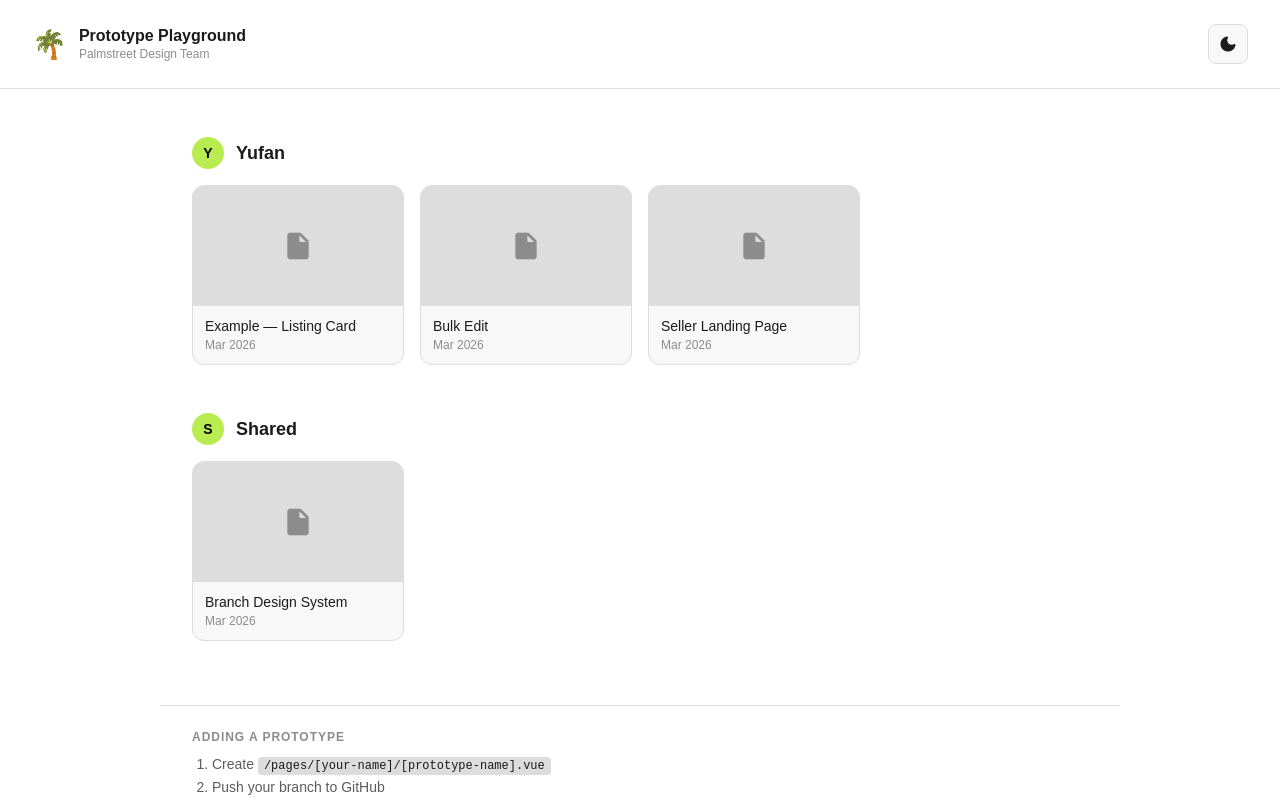
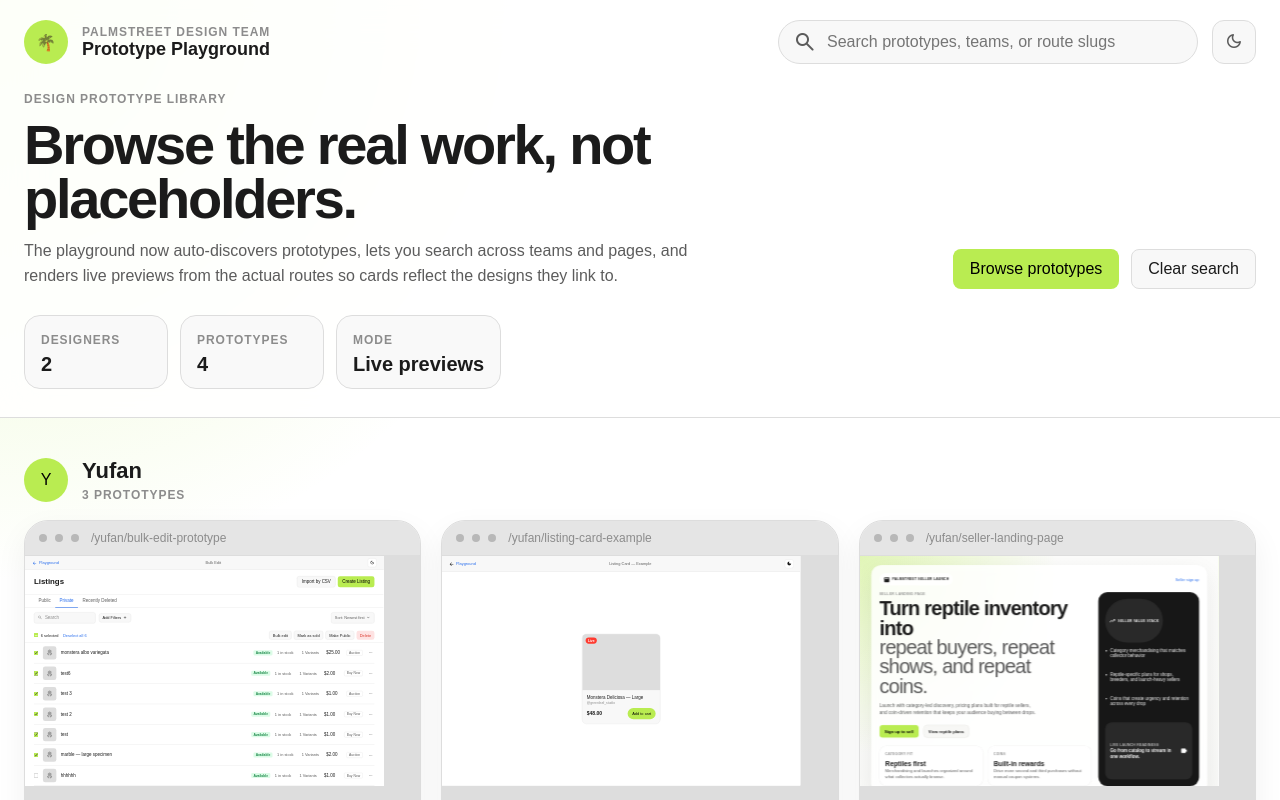
Before and after one commit to yufan-meow/palmstreet-prototype-playground, a Nuxt app: page / in a window 1280 px wide. Shown: the top 800 px of the page. Built offline with nearby package versions, Linux system fonts and the light colour scheme; a web font is replaced by a local one.

Commit message:
Redesign prototype library homepage

```diff
--- a/pages/index.vue
+++ b/pages/index.vue
@@ -1,61 +1,139 @@
 <template>
   <div class="playground">
-    <!-- Header -->
     <header class="header">
+      <div class="header-shell">
         <div class="header-left">
-        <span class="header-logo">🌴</span>
+          <div class="brand-mark">🌴</div>
           <div>
+            <p class="header-eyebrow">Palmstreet Design Team</p>
             <h1 class="header-title">Prototype Playground</h1>
-          <p class="header-sub">Palmstreet Design Team</p>
           </div>
         </div>
+
+        <div class="header-actions">
+          <label class="search-field">
+            <span class="material-symbols-rounded search-icon">search</span>
+            <input
+              v-model="searchQuery"
+              type="search"
+              placeholder="Search prototypes, teams, or route slugs"
+            >
+          </label>
+
           <button class="theme-toggle" @click="toggleTheme()">
-        <span class="icon" style="font-size:20px">{{ theme === 'dark' ? 'light_mode' : 'dark_mode' }}</span>
+            <span class="material-symbols-rounded" style="font-size:20px">{{ theme === 'dark' ? 'light_mode' : 'dark_mode' }}</span>
           </button>
+        </div>
+      </div>
+
+      <div class="hero">
+        <div class="hero-copy">
+          <p class="hero-kicker">Design Prototype Library</p>
+          <h2 class="hero-title">Browse the real work, not placeholders.</h2>
+          <p class="hero-sub">
+            The playground now auto-discovers prototypes, lets you search across teams and pages, and renders live previews from the actual routes so cards reflect the designs they link to.
+          </p>
+        </div>
+
+        <div class="hero-actions-row">
+          <BranchButton variant="primary" size="md" @click="scrollToResults">
+            Browse prototypes
+          </BranchButton>
+          <BranchButton variant="secondary" size="md" @click="searchQuery = ''">
+            Clear search
+          </BranchButton>
+        </div>
+
+        <div class="hero-stats">
+          <div class="hero-stat">
+            <span class="hero-stat-label">Designers</span>
+            <strong>{{ filteredDesigners.length }}</strong>
+          </div>
+          <div class="hero-stat">
+            <span class="hero-stat-label">Prototypes</span>
+            <strong>{{ filteredPrototypeCount }}</strong>
+          </div>
+          <div class="hero-stat">
+            <span class="hero-stat-label">Mode</span>
+            <strong>{{ searchQuery ? 'Filtered' : 'Live previews' }}</strong>
+          </div>
+        </div>
+      </div>
     </header>
 
-    <!-- Designer sections -->
-    <main class="main">
-      <section v-for="designer in designers" :key="designer.name" class="designer-section">
+    <main id="results" class="main">
+      <section
+        v-for="designer in filteredDesigners"
+        :key="designer.name"
+        class="designer-section"
+      >
         <div class="designer-header">
           <div class="avatar">{{ designer.initials }}</div>
+          <div class="designer-meta">
             <h2 class="designer-name">{{ designer.name }}</h2>
+            <p class="designer-sub">{{ designer.prototypes.length }} prototype{{ designer.prototypes.length === 1 ? '' : 's' }}</p>
+          </div>
         </div>
 
         <div class="prototype-grid">
-          <NuxtLink
+          <article
             v-for="proto in designer.prototypes"
             :key="proto.path"
-            :to="proto.path"
             class="proto-card"
           >
-            <div class="proto-thumb">
-              <span class="icon" style="font-size:32px; color: var(--content-tertiary)">draft</span>
+            <NuxtLink :to="proto.path" class="proto-preview-link" :aria-label="`Open ${proto.name}`">
+              <div class="proto-toolbar">
+                <span class="proto-dot" />
+                <span class="proto-dot" />
+                <span class="proto-dot" />
+                <span class="proto-route">{{ proto.path }}</span>
               </div>
-            <div class="proto-info">
-              <p class="proto-name">{{ proto.name }}</p>
-              <p class="proto-date">{{ proto.date }}</p>
+
+              <div class="proto-preview-frame">
+                <div class="proto-preview-scale">
+                  <iframe
+                    :src="proto.path"
+                    :title="`${proto.name} preview`"
+                    loading="lazy"
+                    tabindex="-1"
+                  />
+                </div>
               </div>
             </NuxtLink>
 
-          <!-- Empty state -->
-          <div v-if="designer.prototypes.length === 0" class="empty-state">
-            <span class="icon" style="color: var(--content-tertiary)">add_circle</span>
-            <p>No prototypes yet</p>
+            <div class="proto-info">
+              <div class="proto-copy">
+                <p class="proto-name">{{ proto.name }}</p>
+                <p class="proto-meta">{{ proto.designer }} · {{ proto.date }}</p>
               </div>
+              <BranchButton variant="secondary" size="sm" @click="router.push(proto.path)">
+                Open
+              </BranchButton>
             </div>
+          </article>
+        </div>
+      </section>
+
+      <section v-if="filteredDesigners.length === 0" class="empty-state">
+        <span class="material-symbols-rounded empty-icon">search_off</span>
+        <h2>No prototypes match that search.</h2>
+        <p>Try a designer name, a route slug like `seller`, or clear the filter to browse everything again.</p>
+        <BranchButton variant="secondary" size="md" @click="searchQuery = ''">
+          Reset search
+        </BranchButton>
       </section>
     </main>
 
-    <!-- How to add -->
     <footer class="footer">
+      <div>
         <p class="footer-title">Adding a prototype</p>
         <ol class="footer-steps">
           <li>Create <code>/pages/[your-name]/[prototype-name].vue</code></li>
-        <li>Push your branch to GitHub</li>
-        <li>Vercel generates a preview URL automatically</li>
-        <li>Share the URL in Slack or Linear</li>
+          <li>Run <code>npm run build</code> before pushing</li>
+          <li>Push to GitHub and let Vercel deploy the route</li>
+          <li>Reload this page to see the card appear automatically</li>
         </ol>
+      </div>
     </footer>
   </div>
 </template>
@@ -63,214 +141,475 @@
 <script setup>
 const theme = inject('theme')
 const toggleTheme = inject('toggleTheme')
+const router = useRouter()
+const searchQuery = ref('')
+const pageModules = import.meta.glob('./**/*.vue')
 
-// Add your name and prototypes here as you build them
-const designers = ref([
-  {
-    name: 'Yufan',
-    initials: 'Y',
-    prototypes: [
-      { name: 'Example — Listing Card', path: '/yufan/listing-card-example', date: 'Mar 2026' },
-      { name: 'Bulk Edit', path: '/yufan/bulk-edit-prototype', date: 'Mar 2026' },
-      { name: 'Seller Landing Page', path: '/yufan/seller-landing-page', date: 'Mar 2026' }
-    ]
-  },
-  {
-    name: 'Shared',
-    initials: 'S',
-    prototypes: [
-      { name: 'Branch Design System', path: '/shared/design-system', date: 'Mar 2026' }
-    ]
+function toTitleCase(value) {
+  return value
+    .split('-')
+    .filter(Boolean)
+    .map(part => part.charAt(0).toUpperCase() + part.slice(1))
+    .join(' ')
 }
-])
+
+function formatPrototypeName(slug) {
+  return toTitleCase(slug)
+}
+
+function formatDesignerName(slug) {
+  if (slug === 'shared') return 'Shared'
+  return toTitleCase(slug)
+}
+
+function scrollToResults() {
+  document.getElementById('results')?.scrollIntoView({ behavior: 'smooth', block: 'start' })
+}
+
+const designers = computed(() => {
+  const grouped = new Map()
+
+  Object.keys(pageModules).forEach((filePath) => {
+    const match = filePath.match(/^\.\/([^/]+)\/([^/]+)\.vue$/)
+    if (!match) return
+
+    const [, designerSlug, prototypeSlug] = match
+    const routePath = `/${designerSlug}/${prototypeSlug}`
+    const designerName = formatDesignerName(designerSlug)
+
+    if (!grouped.has(designerSlug)) {
+      grouped.set(designerSlug, {
+        name: designerName,
+        initials: designerName.charAt(0).toUpperCase(),
+        prototypes: [],
+      })
+    }
+
+    grouped.get(designerSlug).prototypes.push({
+      name: formatPrototypeName(prototypeSlug),
+      path: routePath,
+      date: 'Mar 2026',
+      designer: designerName,
+    })
+  })
+
+  return Array.from(grouped.entries())
+    .sort(([a], [b]) => {
+      if (a === 'shared') return 1
+      if (b === 'shared') return -1
+      return a.localeCompare(b)
+    })
+    .map(([, designer]) => ({
+      ...designer,
+      prototypes: designer.prototypes.sort((a, b) => a.name.localeCompare(b.name)),
+    }))
+})
+
+const filteredDesigners = computed(() => {
+  const query = searchQuery.value.trim().toLowerCase()
+  if (!query) return designers.value
+
+  return designers.value
+    .map(designer => ({
+      ...designer,
+      prototypes: designer.prototypes.filter((proto) => {
+        const haystack = [designer.name, proto.name, proto.path].join(' ').toLowerCase()
+        return haystack.includes(query)
+      }),
+    }))
+    .filter(designer => designer.prototypes.length > 0)
+})
+
+const filteredPrototypeCount = computed(() =>
+  filteredDesigners.value.reduce((total, designer) => total + designer.prototypes.length, 0)
+)
 </script>
 
 <style scoped>
 .playground {
   min-height: 100vh;
-  background: var(--section-basement);
-  padding: 0 0 80px;
+  background:
+    radial-gradient(circle at top left, color-mix(in srgb, var(--section-cta) 32%, transparent), transparent 28%),
+    var(--section-basement);
+  color: var(--content-primary);
+  padding-bottom: 72px;
 }
 
 .header {
+  position: sticky;
+  top: 0;
+  z-index: 20;
+  backdrop-filter: blur(20px);
+  background: color-mix(in srgb, var(--section-basement) 88%, transparent);
+  border-bottom: 1px solid var(--border);
+}
+
+.header-shell,
+.hero,
+.main,
+.footer {
+  width: min(1240px, calc(100% - 48px));
+  margin: 0 auto;
+}
+
+.header-shell {
   display: flex;
   align-items: center;
   justify-content: space-between;
-  padding: 24px 32px;
-  border-bottom: 1px solid var(--border);
-  position: sticky;
-  top: 0;
-  background: var(--section-basement);
-  z-index: 10;
+  gap: 20px;
+  padding: 20px 0;
 }
 
-.header-left {
+.header-left,
+.header-actions,
+.designer-header,
+.proto-info {
   display: flex;
   align-items: center;
-  gap: 12px;
 }
 
-.header-logo {
-  font-size: 28px;
+.header-left,
+.header-actions {
+  gap: 14px;
+}
+
+.brand-mark,
+.avatar {
+  width: 44px;
+  height: 44px;
+  border-radius: 999px;
+  display: grid;
+  place-items: center;
+  background: var(--section-cta);
+  color: var(--content-always-black);
+}
+
+.header-eyebrow,
+.hero-kicker,
+.hero-stat-label,
+.footer-title,
+.designer-sub,
+.proto-meta {
+  margin: 0;
+  color: var(--content-tertiary);
+  font-size: 12px;
+  font-weight: 600;
+  letter-spacing: 0.08em;
+  text-transform: uppercase;
+}
+
+.header-title,
+.hero-title,
+.designer-name,
+.proto-name,
+.empty-state h2 {
+  margin: 0;
 }
 
 .header-title {
-  font-size: 16px;
+  font-size: 18px;
   font-weight: 600;
-  color: var(--content-primary);
 }
 
-.header-sub {
-  font-size: 12px;
-  color: var(--content-tertiary);
-  margin-top: 2px;
+.search-field {
+  min-width: min(420px, 50vw);
+  height: 44px;
+  border: 1px solid var(--border);
+  border-radius: 999px;
+  background: var(--section-floor-1);
+  display: flex;
+  align-items: center;
+  gap: 10px;
+  padding: 0 14px;
+}
+
+.search-field input {
+  width: 100%;
+  border: none;
+  background: transparent;
+  color: var(--content-primary);
+  font: inherit;
+}
+
+.search-field input:focus {
+  outline: none;
+}
+
+.search-icon,
+.theme-toggle,
+.empty-icon,
+.material-symbols-rounded {
+  color: var(--content-secondary);
 }
 
 .theme-toggle {
-  width: 40px;
-  height: 40px;
-  border-radius: 8px;
+  width: 44px;
+  height: 44px;
+  border-radius: 12px;
   border: 1px solid var(--border);
   background: var(--section-floor-1);
   cursor: pointer;
-  display: flex;
-  align-items: center;
-  justify-content: center;
-  transition: background 0.15s;
 }
 
-.theme-toggle:hover {
-  background: var(--section-floor-2);
+.hero {
+  display: grid;
+  grid-template-columns: minmax(0, 1.1fr) auto;
+  gap: 20px;
+  padding: 8px 0 28px;
+  align-items: end;
+}
+
+.hero-copy {
+  display: grid;
+  gap: 12px;
+  max-width: 760px;
+}
+
+.hero-title {
+  font-size: clamp(32px, 5vw, 56px);
+  line-height: 0.96;
+  letter-spacing: -0.04em;
+}
+
+.hero-sub {
+  margin: 0;
+  max-width: 680px;
+  color: var(--content-secondary);
+  font-size: 16px;
+  line-height: 1.6;
+}
+
+.hero-actions-row,
+.hero-stats {
+  display: flex;
+  gap: 12px;
+  flex-wrap: wrap;
+}
+
+.hero-actions-row {
+  justify-content: flex-end;
+}
+
+.hero-stats {
+  grid-column: 1 / -1;
+  padding-top: 6px;
+}
+
+.hero-stat {
+  min-width: 144px;
+  padding: 14px 16px;
+  border-radius: 16px;
+  border: 1px solid var(--border);
+  background: color-mix(in srgb, var(--section-floor-1) 78%, transparent);
+}
+
+.hero-stat strong {
+  display: block;
+  margin-top: 6px;
+  font-size: 20px;
+  line-height: 1;
 }
 
 .main {
-  max-width: 960px;
-  margin: 0 auto;
-  padding: 48px 32px 0;
-  display: flex;
-  flex-direction: column;
-  gap: 48px;
+  display: grid;
+  gap: 40px;
+  padding-top: 40px;
 }
 
-.designer-section {}
+.designer-section {
+  display: grid;
+  gap: 18px;
+}
 
 .designer-header {
-  display: flex;
-  align-items: center;
-  gap: 12px;
-  margin-bottom: 16px;
+  gap: 14px;
 }
 
-.avatar {
-  width: 32px;
-  height: 32px;
-  border-radius: 9999px;
-  background: var(--section-cta);
-  color: var(--content-always-black);
-  font-size: 14px;
-  font-weight: 600;
-  display: flex;
-  align-items: center;
-  justify-content: center;
+.designer-meta {
+  display: grid;
+  gap: 4px;
 }
 
 .designer-name {
-  font-size: 18px;
+  font-size: 22px;
   font-weight: 600;
-  color: var(--content-primary);
 }
 
 .prototype-grid {
   display: grid;
-  grid-template-columns: repeat(auto-fill, minmax(200px, 1fr));
-  gap: 16px;
+  grid-template-columns: repeat(auto-fit, minmax(320px, 1fr));
+  gap: 20px;
 }
 
 .proto-card {
   border: 1px solid var(--border);
-  border-radius: 12px;
+  border-radius: 24px;
   overflow: hidden;
   background: var(--section-floor-1);
-  text-decoration: none;
-  transition: border-color 0.15s, transform 0.15s;
+  box-shadow: 0 12px 32px color-mix(in srgb, var(--content-always-black) 6%, transparent);
 }
 
-.proto-card:hover {
-  border-color: var(--border-strong);
-  transform: translateY(-2px);
+.proto-preview-link {
+  display: block;
+  text-decoration: none;
 }
 
-.proto-thumb {
-  height: 120px;
-  background: var(--section-floor-2);
+.proto-toolbar {
   display: flex;
   align-items: center;
-  justify-content: center;
+  gap: 8px;
+  padding: 10px 14px;
+  border-bottom: 1px solid var(--border);
+  background: color-mix(in srgb, var(--section-floor-2) 66%, transparent);
+}
+
+.proto-dot {
+  width: 8px;
+  height: 8px;
+  border-radius: 999px;
+  background: var(--content-quaternary);
+}
+
+.proto-route {
+  margin-left: 4px;
+  color: var(--content-tertiary);
+  font-size: 12px;
+  white-space: nowrap;
+  overflow: hidden;
+  text-overflow: ellipsis;
+}
+
+.proto-preview-frame {
+  position: relative;
+  height: 260px;
+  overflow: hidden;
+  background: var(--section-floor-2);
+}
+
+.proto-preview-scale {
+  width: 1280px;
+  height: 820px;
+  transform: scale(0.28);
+  transform-origin: top left;
+  pointer-events: none;
+}
+
+.proto-preview-scale iframe {
+  width: 1280px;
+  height: 820px;
+  border: 0;
+  background: var(--section-basement);
 }
 
 .proto-info {
-  padding: 12px;
+  justify-content: space-between;
+  gap: 12px;
+  padding: 16px;
+}
+
+.proto-copy {
+  display: grid;
+  gap: 4px;
 }
 
 .proto-name {
-  font-size: 14px;
-  font-weight: 500;
-  color: var(--content-primary);
-}
-
-.proto-date {
-  font-size: 12px;
-  color: var(--content-tertiary);
-  margin-top: 4px;
+  font-size: 18px;
+  font-weight: 600;
 }
 
 .empty-state {
+  display: grid;
+  justify-items: center;
+  gap: 12px;
+  padding: 56px 24px;
   border: 1px dashed var(--border);
-  border-radius: 12px;
-  height: 160px;
-  display: flex;
-  flex-direction: column;
-  align-items: center;
-  justify-content: center;
-  gap: 8px;
-  color: var(--content-tertiary);
-  font-size: 14px;
+  border-radius: 24px;
+  background: var(--section-floor-1);
+  text-align: center;
+}
+
+.empty-state p {
+  max-width: 520px;
+  margin: 0;
+  color: var(--content-secondary);
+  line-height: 1.6;
+}
+
+.empty-icon {
+  font-size: 36px;
 }
 
 .footer {
-  max-width: 960px;
-  margin: 64px auto 0;
-  padding: 24px 32px;
+  margin-top: 56px;
+  padding-top: 28px;
   border-top: 1px solid var(--border);
 }
 
-.footer-title {
-  font-size: 12px;
-  font-weight: 600;
-  color: var(--content-tertiary);
-  text-transform: uppercase;
-  letter-spacing: 0.08em;
-  margin-bottom: 12px;
-}
-
 .footer-steps {
-  display: flex;
-  flex-direction: column;
-  gap: 6px;
+  margin: 14px 0 0;
   padding-left: 20px;
-}
-
-.footer-steps li {
-  font-size: 14px;
   color: var(--content-secondary);
+  display: grid;
+  gap: 8px;
 }
 
 code {
-  font-family: monospace;
-  font-size: 12px;
-  background: var(--section-floor-2);
-  padding: 2px 6px;
-  border-radius: 4px;
-  color: var(--content-primary);
+  font-family: ui-monospace, SFMono-Regular, Menlo, Monaco, Consolas, monospace;
+  font-size: 0.95em;
+  padding: 0.12em 0.4em;
+  border-radius: 6px;
+  background: color-mix(in srgb, var(--section-floor-2) 72%, transparent);
+}
+
+@media (max-width: 980px) {
+  .header-shell,
+  .hero {
+    grid-template-columns: 1fr;
+  }
+
+  .header-shell,
+  .header-actions,
+  .hero-actions-row {
+    align-items: stretch;
+  }
+
+  .header-shell,
+  .header-actions {
+    flex-direction: column;
+  }
+
+  .search-field {
+    min-width: 100%;
+  }
+
+  .hero-actions-row {
+    justify-content: flex-start;
+  }
+}
+
+@media (max-width: 640px) {
+  .header-shell,
+  .hero,
+  .main,
+  .footer {
+    width: min(100% - 24px, 1240px);
+  }
+
+  .prototype-grid {
+    grid-template-columns: 1fr;
+  }
+
+  .proto-preview-frame {
+    height: 220px;
+  }
+
+  .proto-preview-scale {
+    transform: scale(0.235);
+  }
+
+  .proto-info {
+    align-items: flex-start;
+    flex-direction: column;
+  }
 }
 </style>
```
Lines whose indentation alone changed are shown as unchanged.
